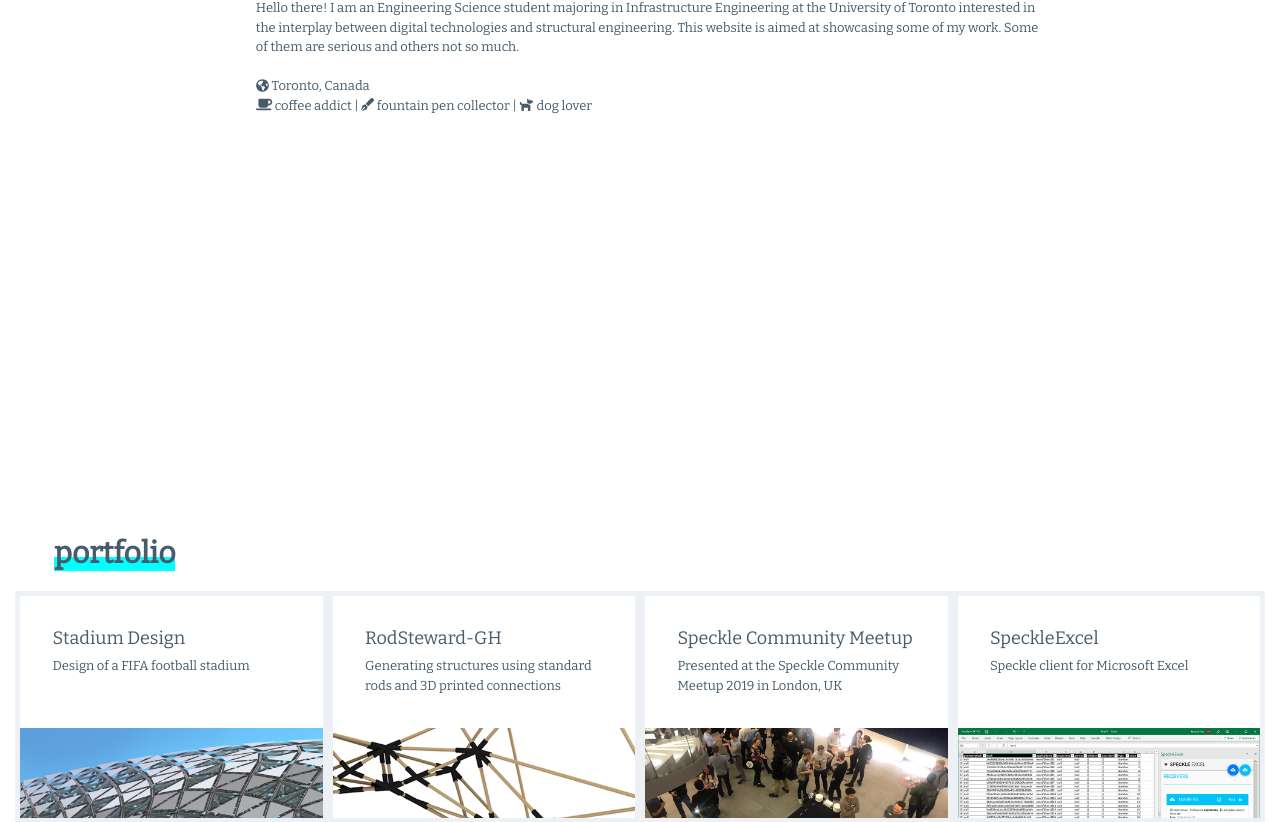
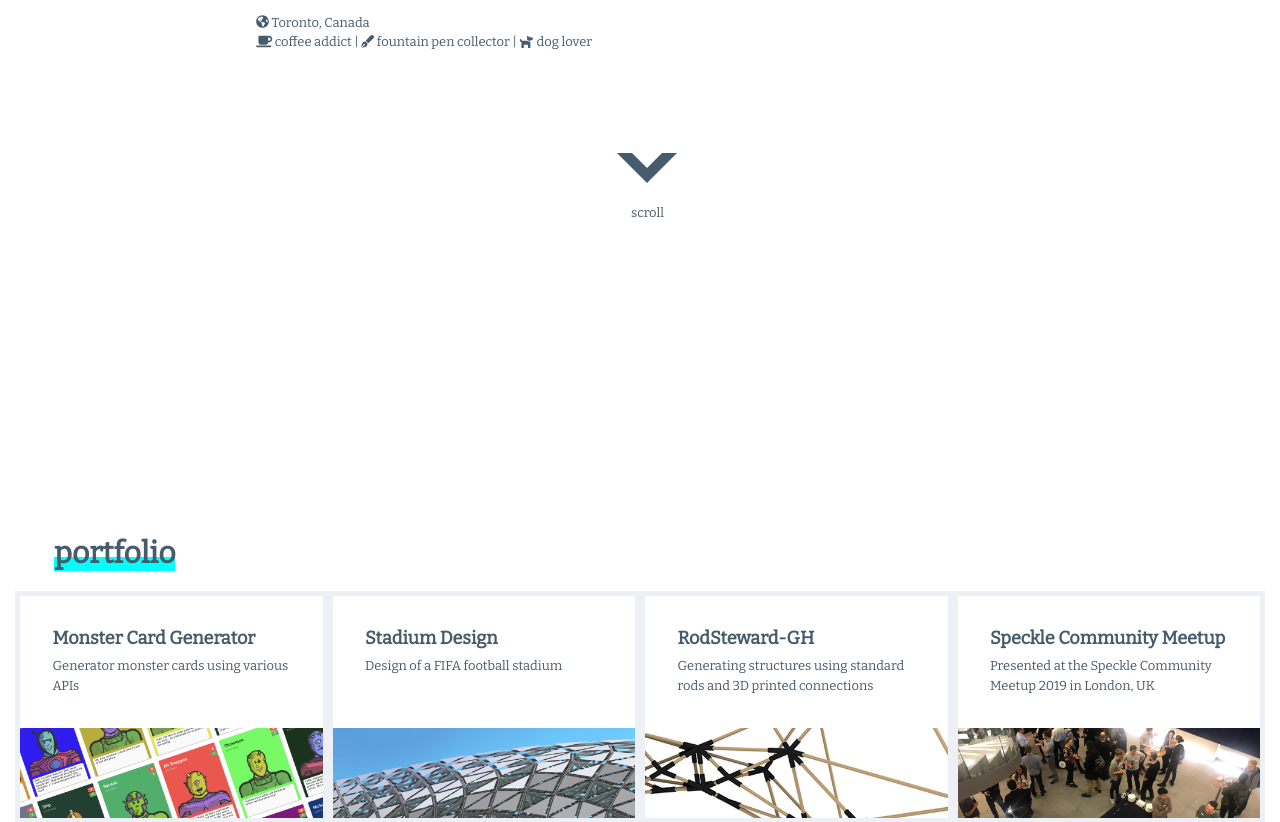
Before and after one commit to mishaelnuh/website, a Vue app: page /#/ in a window 1280 px wide. Shown: the part 338-1160 px from the top of the page. Built offline with nearby package versions, Linux system fonts and the light colour scheme.

Commit message:
Add chevron for scrolling and add monster generator page.

```diff
--- a/src/custom.scss
+++ b/src/custom.scss
@@ -50,6 +50,7 @@
 
 h3 {
   font-size: 18px !important;
+  font-weight: bold;
 }
 
 .navbar {
@@ -121,3 +122,29 @@
   margin-bottom: 10px;
   border: 1px solid color("dark");
 }
+
+.chevron{
+  position: relative;
+  display: block;
+  height: 30px;
+}
+
+.chevron:before,
+.chevron:after{
+  left: 50%;
+  margin-left: -30px;
+  position: absolute;
+  display: block;
+  content: "";
+  border: 30px solid transparent;
+}
+
+.chevron:before{
+  top: 0;
+  border-top-color: theme-color("text");
+}
+
+.chevron:after{
+  top: -15px;
+  border-top-color: color("white");
+}
--- a/src/data/pages.json
+++ b/src/data/pages.json
@@ -1,4 +1,11 @@
 [
+  {
+    "id": "monstergenerator",
+    "title": "Monster Card Generator",
+    "shortDesc": "Generator monster cards using various APIs",
+    "image": "/page/monstergenerator/banner.png",
+    "content": "/page/monstergenerator/content.md"
+  },
   {
     "id": "stadium",
     "title": "Stadium Design",
--- a/src/pages/Home.vue
+++ b/src/pages/Home.vue
@@ -14,12 +14,20 @@
               <font-awesome-icon icon="pen-fancy"/> fountain pen collector |
               <font-awesome-icon icon="dog"/> dog lover
           </p>
+          <br/>
+          <div style="width: 100%; text-align: center; background-color: yellow;">
+          </div>
+        </div>
+        <div style="text-align: center;" class="mt-5">
+          <div class="chevron"></div>
+          <br/>
+          scroll
         </div>
       </b-col>
     </b-row>
     <b-row no-gutters id="homeHeaderSpacer">
     </b-row>
-    <b-row class="py-3 pl-5" ref="portfolioHeader" style="background-color: white;">
+    <b-row class="py-3 pl-5" ref="portfolioHeader">
       <b-col>
         <h1>portfolio</h1>
       </b-col>
```
Also changed, not shown: public/page/monstergenerator/content.md (added, +9 -0 lines), public/page/monstergenerator/banner.png (added).
